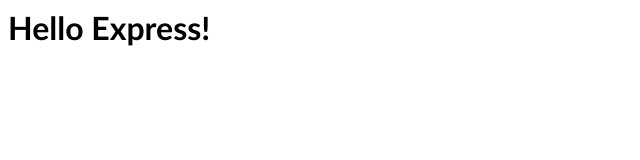
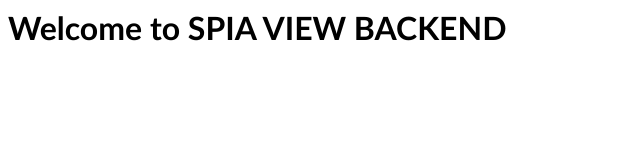
Before and after one commit to desarrolladorfullstack/spia-view-backend, a website: page pages/index.html in a window 1280 px wide. Shown: the whole page, without its empty margins (0-640 px from the left). Drawn offline with Linux system fonts and the light colour scheme; files that its build step writes are made by us from their sources.

Commit message:
Test index js

```diff
--- a/index.js
+++ b/index.js
@@ -6,6 +6,7 @@
 app.use(express.static('static'));
 
 app.get('/', (req, res) => {
+  console.log(req.body);
   res.sendFile(path.resolve('pages/index.html'));
 });
 
--- a/pages/index.html
+++ b/pages/index.html
@@ -1,2 +1,2 @@
 <link rel="stylesheet" href="./style.css">
-<h1>Hello Express!</h1>
+<h1>Welcome to SPIA VIEW BACKEND</h1>
```
